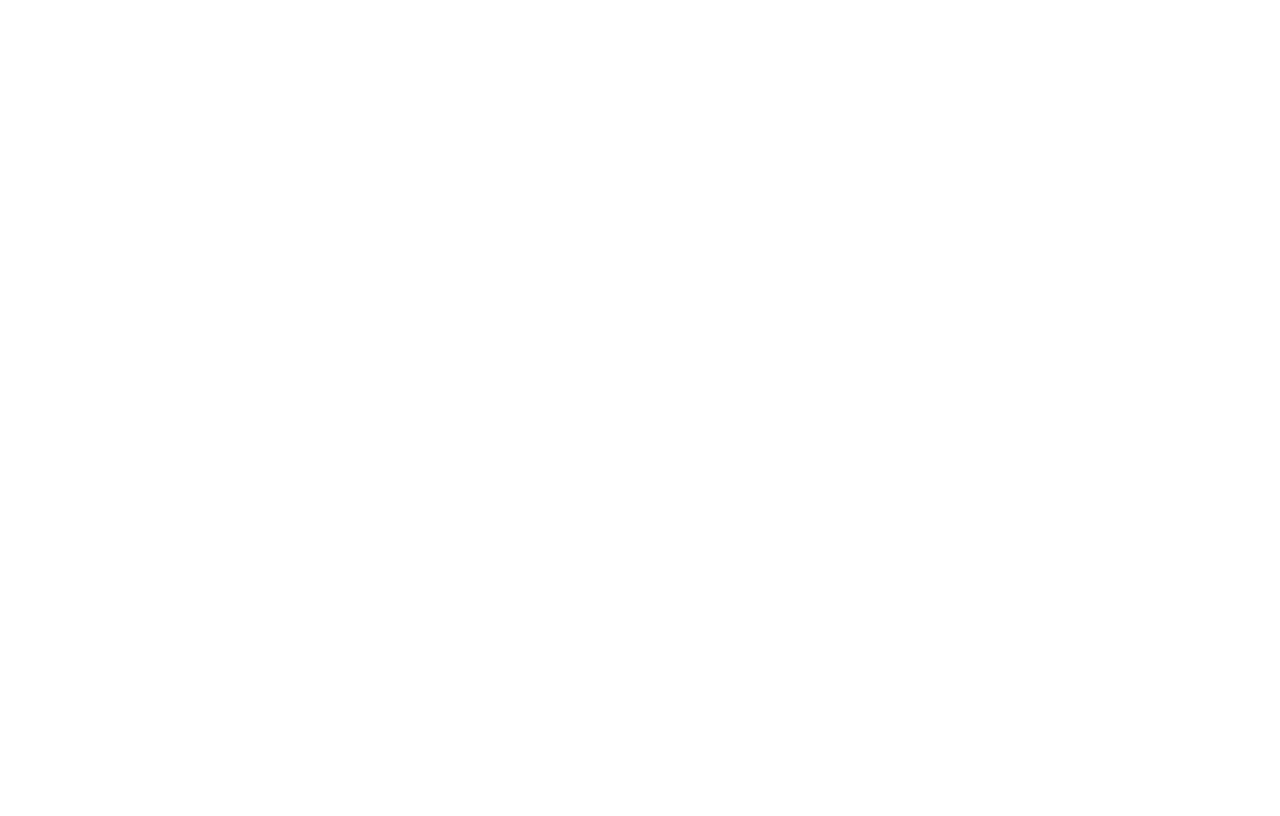
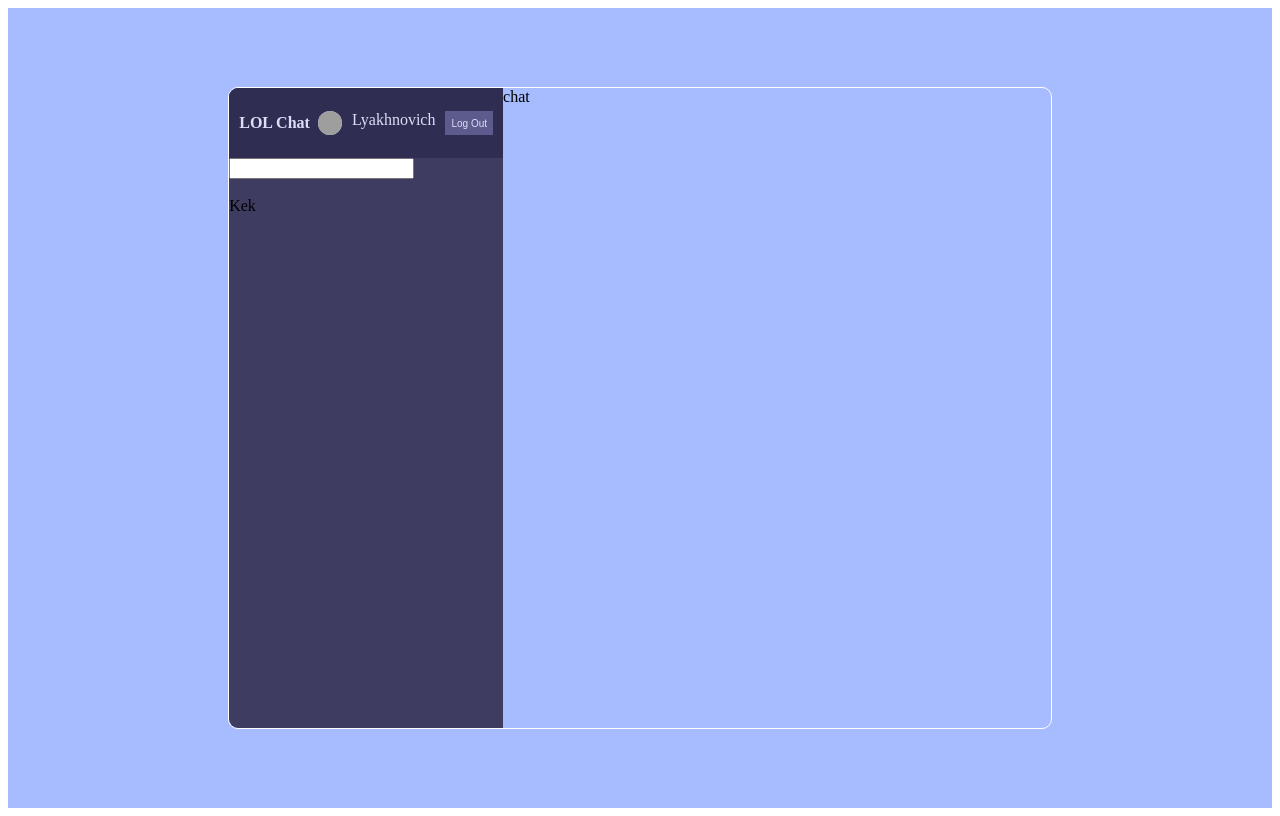
Before and after one commit to lyakhnovich/react-chat, a React (Create React App) app: page / in a window 1280 px wide. Built offline with nearby package versions, Linux system fonts and the light colour scheme; grey boxes are pictures that could not be loaded; the HTML template or start-up script is replaced by a standard one.

Commit message:
update commit

```diff
--- a/src/components/Chat.jsx
+++ b/src/components/Chat.jsx
@@ -0,0 +1,11 @@
+import React from 'react';
+
+const Chat = () => {
+  return (
+    <div className='chat'>
+      chat
+    </div>
+  );
+};
+
+export default Chat;
--- a/src/components/Navbar.jsx
+++ b/src/components/Navbar.jsx
@@ -0,0 +1,16 @@
+import React from 'react';
+
+const Navbar = () => {
+  return (
+    <div className='navbar'>
+      <span className='logo'>LOL Chat</span>
+      <div className='user'>
+        <img src='https://avatars.githubusercontent.com/u/60649315?v=4' alt/>
+        <span>Lyakhnovich</span>
+        <button className='button'>Log Out</button>
+      </div>
+    </div>
+  );
+};
+
+export default Navbar;
--- a/src/components/Search.jsx
+++ b/src/components/Search.jsx
@@ -0,0 +1,19 @@
+import React from 'react';
+
+const Search = () => {
+  return (
+    <div className='search'>
+      <div className='searchForm'>
+        <input type='text'/>
+      </div>
+      <div className='userChat'>
+        <img src='' alt=''/>
+        <div className='userChatInfo'>
+          <span>Kek</span>
+        </div>
+      </div>
+    </div>
+  );
+};
+
+export default Search;
--- a/src/components/Sidebar.jsx
+++ b/src/components/Sidebar.jsx
@@ -1,9 +1,12 @@
 import React from 'react';
+import Navbar from "./Navbar";
+import Search from "./Search";
 
 const Sidebar = () => {
   return (
-    <div>
-
+    <div className='sidebar'>
+      <Navbar/>
+      <Search/>
     </div>
   );
 };
--- a/src/pages/Home.jsx
+++ b/src/pages/Home.jsx
@@ -1,10 +1,13 @@
 import React from 'react';
+import Sidebar from "../components/Sidebar";
+import Chat from "../components/Chat";
 
 const Home = () => {
   return (
     <div className='home'>
       <div className='container'>
-
+        <Sidebar/>
+        <Chat/>
       </div>
     </div>
   );
--- a/src/style.scss
+++ b/src/style.scss
@@ -68,3 +68,63 @@
     }
   }
 }
+
+.home{
+  background-color: #a7bcff;
+  height: 100vh;
+  display: flex;
+  align-items: center;
+  justify-content: center;
+
+  .container{
+    border: 1px solid white;
+    border-radius: 10px;
+    width: 65%;
+    height: 80%;
+    display: flex;
+    overflow: hidden;
+
+    .sidebar{
+      flex: 1;
+      background-color: #3e3c61;
+
+      .navbar{
+        display: flex;
+        align-items: center;
+        background-color: #2f2d52;
+        height: 50px;
+        padding: 10px;
+        justify-content: space-between;
+        color: #ddddf7;
+
+        .logo{
+          font-weight: bold;
+        }
+
+        .user{
+          display: flex;
+          gap: 10px;
+
+
+          img{
+            background-color: #ddddf7;
+            height: 24px;
+            width: 24px;
+            border-radius: 50%;
+            object-fit: cover;
+          }
+
+          button{
+            background-color: #5d5b8d;
+            color: #ddddf7;
+            font-size: 10px;
+            border: none;
+            cursor: pointer;
+          }
+        }
+      }
+    }
+
+    .chat{flex: 2}
+  }
+}
```
Also changed, not shown: src/components/Chats.jsx (+11 -0 lines), src/components/Input.jsx (+11 -0 lines), src/components/Message.jsx (+11 -0 lines).
